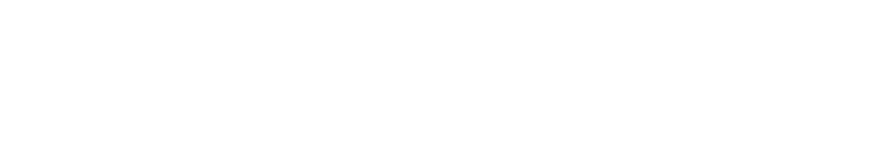
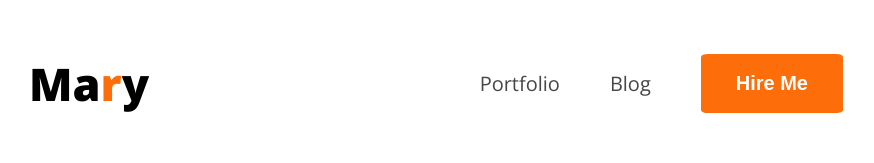
Before and after one commit to actionsifat/web-dev-portfolio, a plain HTML site: page index.html in a window 1280 px wide. Shown: the whole page, without its empty margins (179-1053 px from the left). Drawn offline with nearby package versions, Linux system fonts and the light colour scheme.

Commit message:
portfolio styles added

```diff
--- a/index.html
+++ b/index.html
@@ -3,11 +3,22 @@
 <head>
     <meta charset="UTF-8">
     <meta name="viewport" content="width=device-width, initial-scale=1.0">
+    <link rel="preconnect" href="https://fonts.googleapis.com">
+<link rel="preconnect" href="https://fonts.gstatic.com" crossorigin>
+<link href="https://fonts.googleapis.com/css2?family=Open+Sans:ital,wght@0,300..800;1,300..800&display=swap" rel="stylesheet">
     <title>Web Developer Portfolio</title>
+    <link rel="stylesheet" href="styles/portfolio.css">
 </head>
-<body>
+<body class="open-sans-normal">
     <header>
-
+        <nav>
+            <h3 class="nav-title">Ma<span class="text-primary">r</span>y</h3>
+            <ul>
+                <li><a class="dark-2" href="#portfolio.html">Portfolio</a></li>
+                <li><a class="dark-2" href="#blog.html">Blog</a></li>
+                <li><ahref="#hireme"><button class="btn-primary">Hire Me</button></a></li>
+            </ul>
+        </nav>
     </header>
 </body>
 </html>
--- /dev/null
+++ b/styles/portfolio.css
@@ -0,0 +1,55 @@
+.open-sans-normal {
+  font-family: "Open Sans", sans-serif;
+  font-optical-sizing: auto;
+  font-weight: normal;
+  font-style: normal;
+  font-variation-settings:
+    "wdth" 100;
+}
+
+/* shared style */
+.text-primary{
+    color:#FD6E0A;
+}
+
+.dark-2{
+    color:#474747;
+}
+
+.btn-primary{
+    color:white;
+    background-color: #FD6E0A;
+    font-size: 20px;
+    font-weight: bold;
+    padding:18px 35px;
+    border-radius: 5%;
+    border:none;
+}
+
+/* nav styles */
+nav{
+    display: flex;
+    align-items: center;
+    justify-content: space-between;
+    margin:0 200px;
+}
+
+.nav-title{
+    font-weight: 800;
+    font-size: 45px;
+}
+
+nav ul{
+    display: flex;
+    align-items: center;
+}
+
+nav ul li{
+    list-style:none;
+    margin-right: 50px;
+}
+
+nav ul li a{
+    text-decoration: none;
+    font-size: 20px;
+}
```
